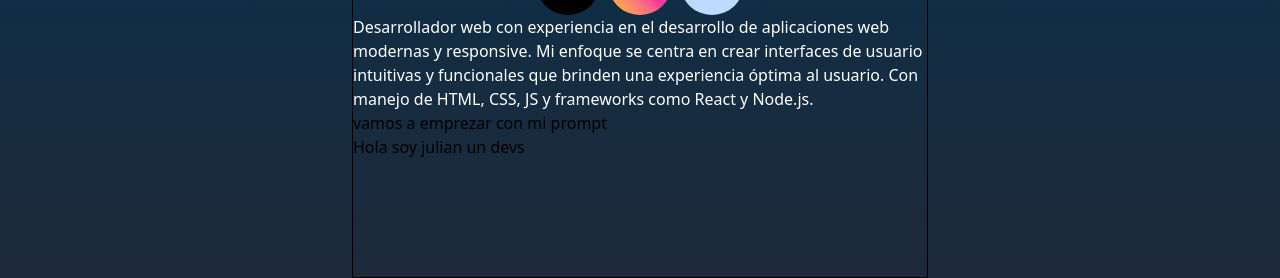
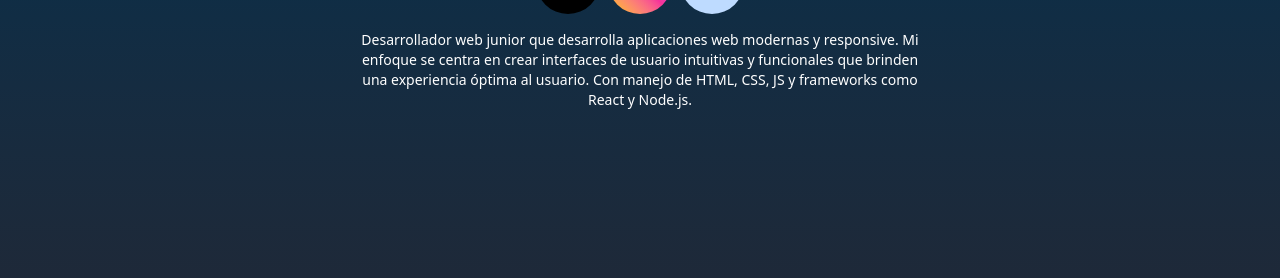
Before and after one commit to Juli4ndvlp/Twl_presnt, a website: page index.html in a window 1280 px wide. Shown: the part 522-800 px from the top of the page. Drawn offline with nearby package versions, Linux system fonts and the light colour scheme.

Commit message:
Feat: add feature to catch and update style when make a changes

```diff
--- a/index.html
+++ b/index.html
@@ -7,7 +7,7 @@
 </head>
 
 <body class="max-w-xl mx-auto
-border border-black
+
 min-h-dvh
 bg-gradient-to-b from-black via-sky-950 to-gray-800
 ">
@@ -77,18 +77,15 @@ bg-gradient-to-b from-black via-sky-950 to-gray-800
             </svg>
             </a>
         </section>
-        <p>
-            Desarrollador web con experiencia en el desarrollo de aplicaciones web modernas y responsive.
+
+        <p class="text-center mt-4 text-sm">
+            Desarrollador web junior que desarrolla aplicaciones web modernas y responsive.
             Mi enfoque se centra en crear interfaces de usuario intuitivas y funcionales que brinden una experiencia óptima al usuario.
             Con manejo de HTML, CSS, JS y frameworks como React y Node.js.
         </p>
+
     </header>
 
-    <main>
-        vamos a emprezar con mi prompt
-    </main>
-    <footer>
-        Hola soy julian un devs
-    </footer>
 </body>
+
 </html>
--- /dev/null
+++ b/input.css
@@ -0,0 +1 @@
+@import "tailwindcss";
```
Also changed, not shown: package.json (added, +17 -0 lines), assets/IMG_2165.jpg (deleted), assets/output.css (added), pnpm-lock.yaml (added).
